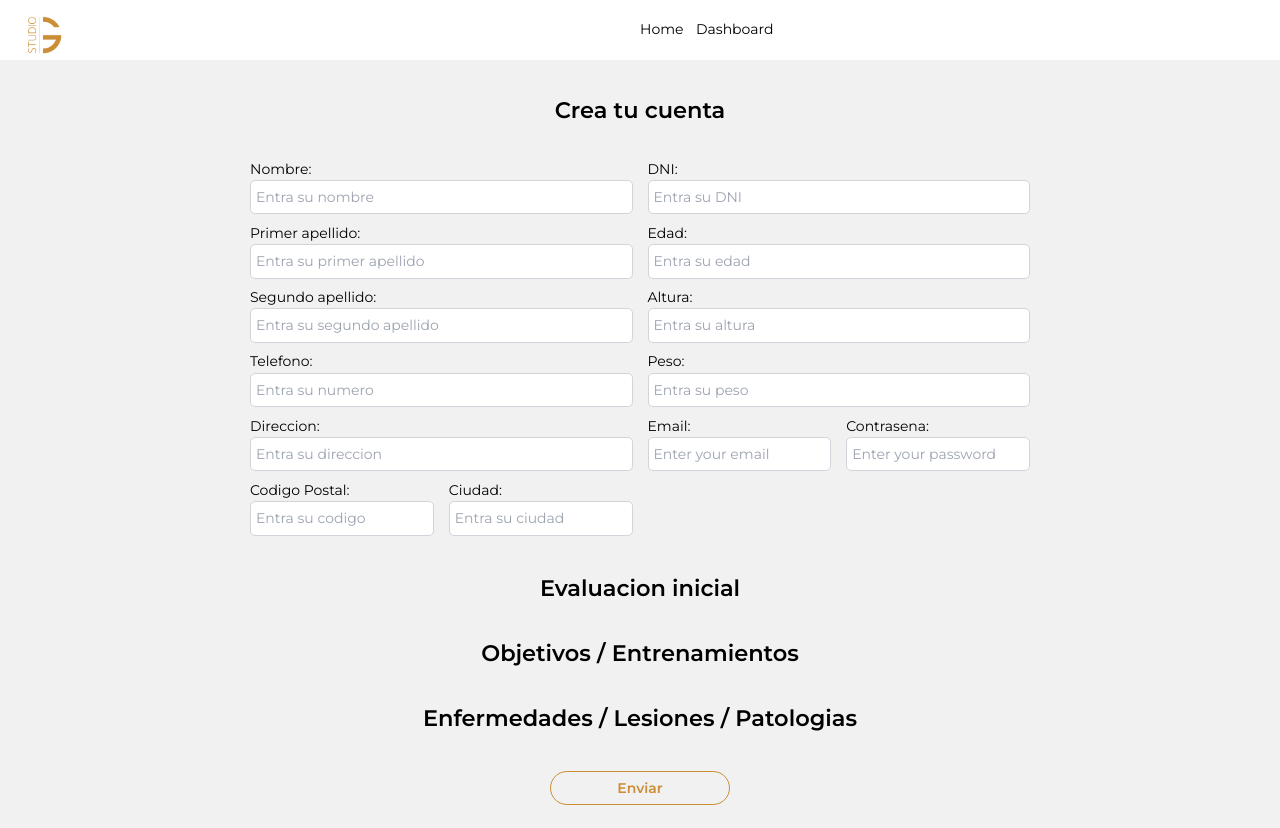
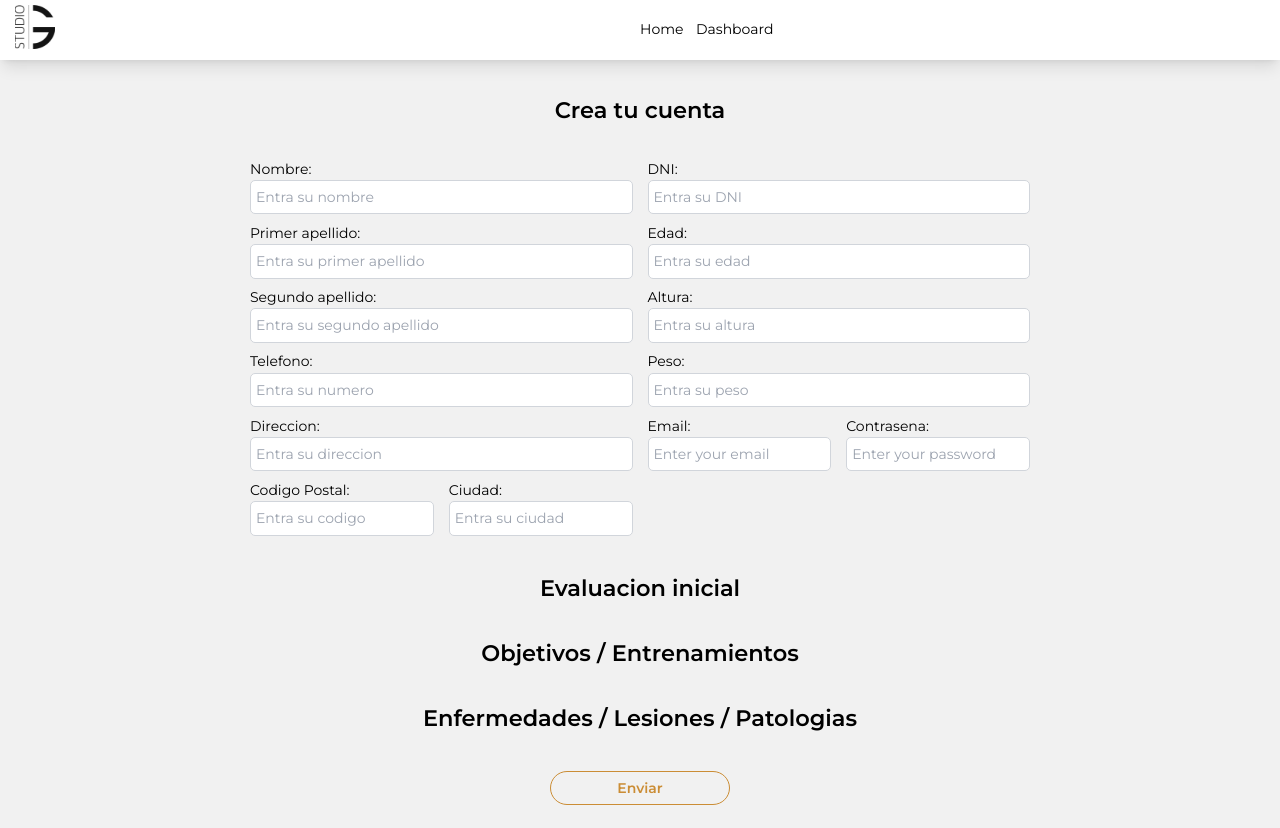
Before and after one commit to requiemcreatif/studio-g-website, a Next.js app: page /register in a window 1280 px wide. Built offline with nearby package versions, Linux system fonts and the light colour scheme; a web font is replaced by a local one.

Commit message:
user cards

```diff
--- a/components/Header.js
+++ b/components/Header.js
@@ -1,11 +1,11 @@
 import Link from "next/link";
 import Image from "next/image";
-import LogoStudio from "../images/Logo-App-Studio-g.svg";
+import LogoStudio from "../images/logo-black.svg";
 
 const Header = () => {
   return (
-    <div className=" h-24 grid grid-cols-2 bg-white text-black px-6 py-2">
-      <div className=" p-4">
+    <div className=" h-24 grid grid-cols-2 bg-white text-black px-6 py-2 shadow-lg">
+      <div className=" pb-4">
         <Image className="pb-10" src={LogoStudio} alt="Logo Studio G" width={40} height={20} />
       </div>
 
--- a/components/UserList.js
+++ b/components/UserList.js
@@ -1,10 +1,12 @@
 const UserList = ({ users }) => {
   return (
-    <div className=" grid grid-cols-1 gap-5 lg:grid-cols-3 p-5 lg:max-w-[1500px] mx-auto">
+    <div className=" grid grid-cols-1 gap-10 lg:grid-cols-3 p-5 lg:max-w-[1500px] mx-auto mt-20">
       {users.map((user) => (
-        <div key={user._id} className="  bg-white rounded-xl shadow-lg grid grid-cols-[30%_70%]">
-          <div className="p-8">
-            <div className=" bg-black text-white w-40 h-40 rounded-full "></div>
+        <div
+          key={user._id}
+          className=" hover:scale-105 cursor-pointer transition-all delay-100 300s bg-white rounded-xl shadow-lg grid grid-cols-[30%_70%]">
+          <div className="p-8 bg-black rounded-tl-xl rounded-bl-xl bg-[url('https://images.unsplash.com/photo-1502823403499-6ccfcf4fb453?ixlib=rb-4.0.3&ixid=MnwxMjA3fDB8MHxzZWFyY2h8Mjd8fHBvcnRyYWl0fGVufDB8fDB8fA%3D%3D&auto=format&fit=crop&w=150&q=60')] bg-center bg-no-repeat w-[150px]]">
+            {/* <div className=" bg-white text-white w-40 h-40 rounded-full "></div> */}
           </div>
           <div className=" p-8">
             <div className="flex gap-2">
--- a/pages/dashboard/index.js
+++ b/pages/dashboard/index.js
@@ -6,6 +6,12 @@ export default function Dashboard({ users }) {
   return (
     <div>
       <Header />
+      <div className=" p-5 mx-auto flex justify-center">
+        <input
+          className=" outline-none h-20 py-2 px-10 rounded-full shadow-lg w-full lg:w-3/5 border"
+          type="text"
+        />
+      </div>
 
       <div>
         <UserList users={users} />
```
Also changed, not shown: images/logo-black.svg (added).
